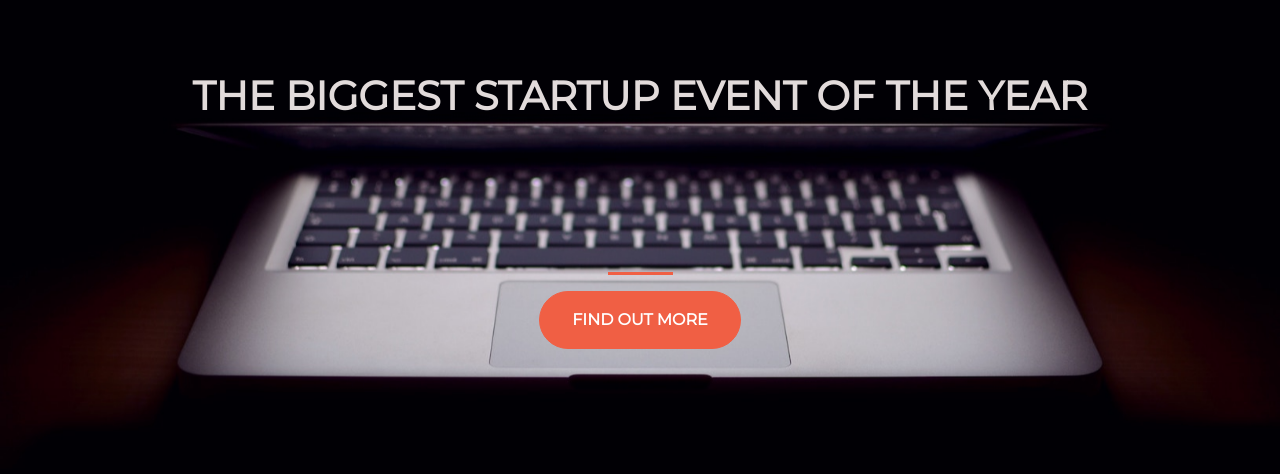
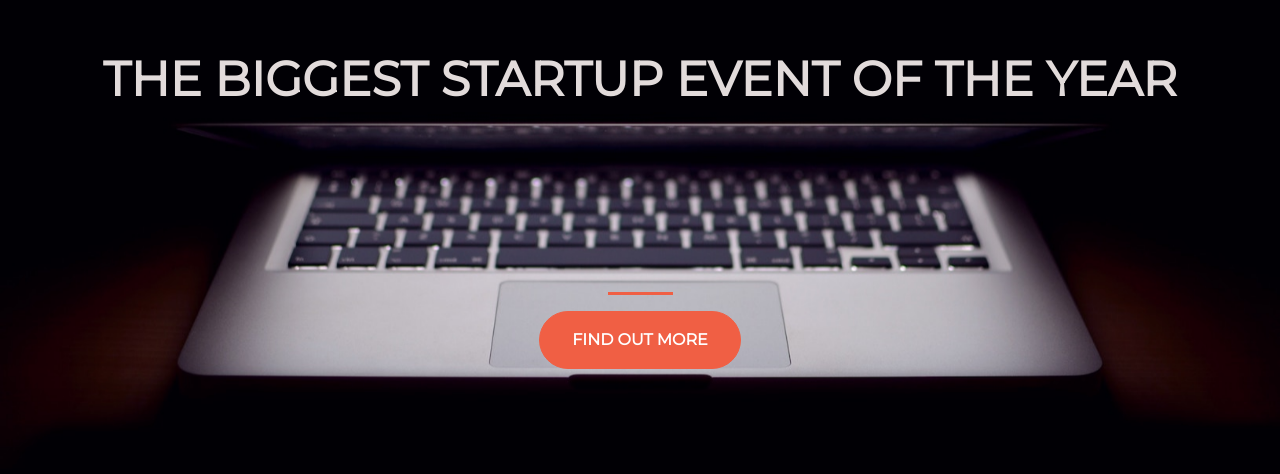
Before and after one commit to Mosespt/startup-of-the-year, a plain HTML site: page index.html in a window 1280 px wide. Shown: the part 190-664 px from the top of the page. Drawn offline with nearby package versions, Linux system fonts and the light colour scheme.

Commit message:
Update style.css

```diff
--- a/style.css
+++ b/style.css
@@ -11,7 +11,7 @@ html {
 }
 
 h1 {
-  font-size: 2.5rem;
+  font-size: 3rem;
   color: #e2dbdb;
 }
 
@@ -22,7 +22,7 @@ hr {
 }
 
 .buffer {
-  height: 8rem;
+  height: 10rem;
 }
 
 .btn {
```
